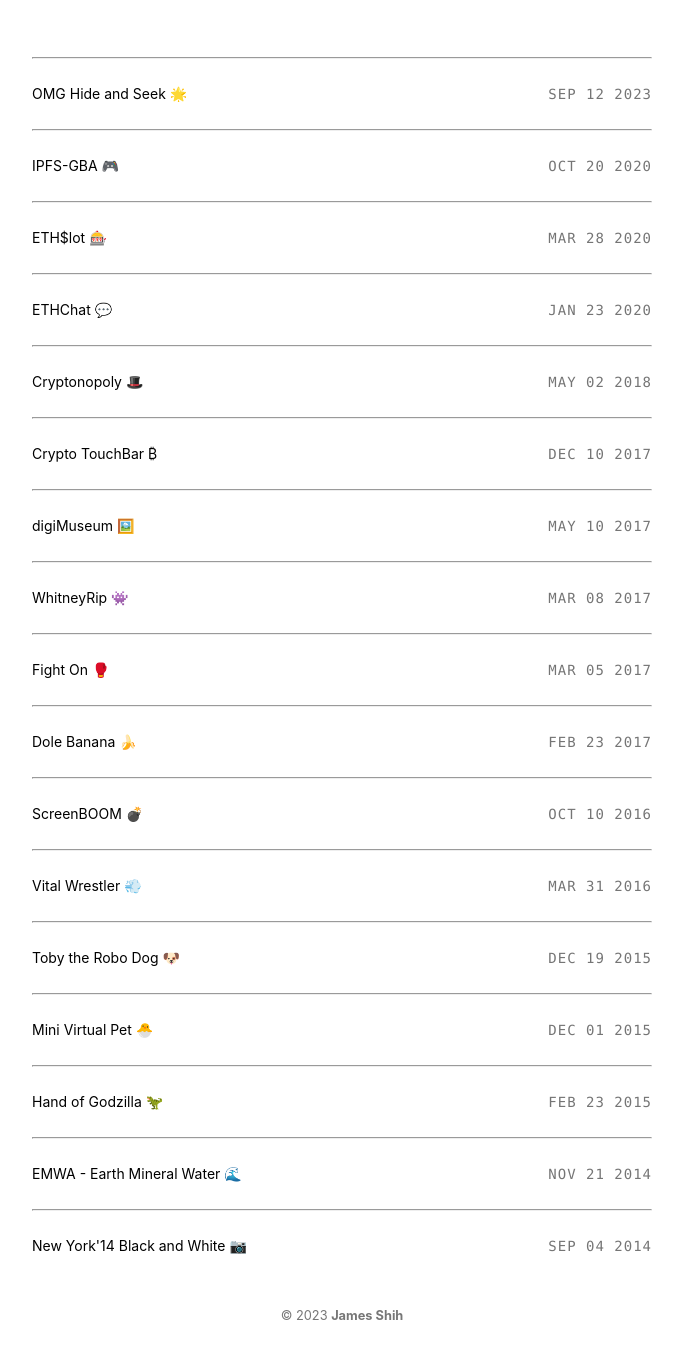
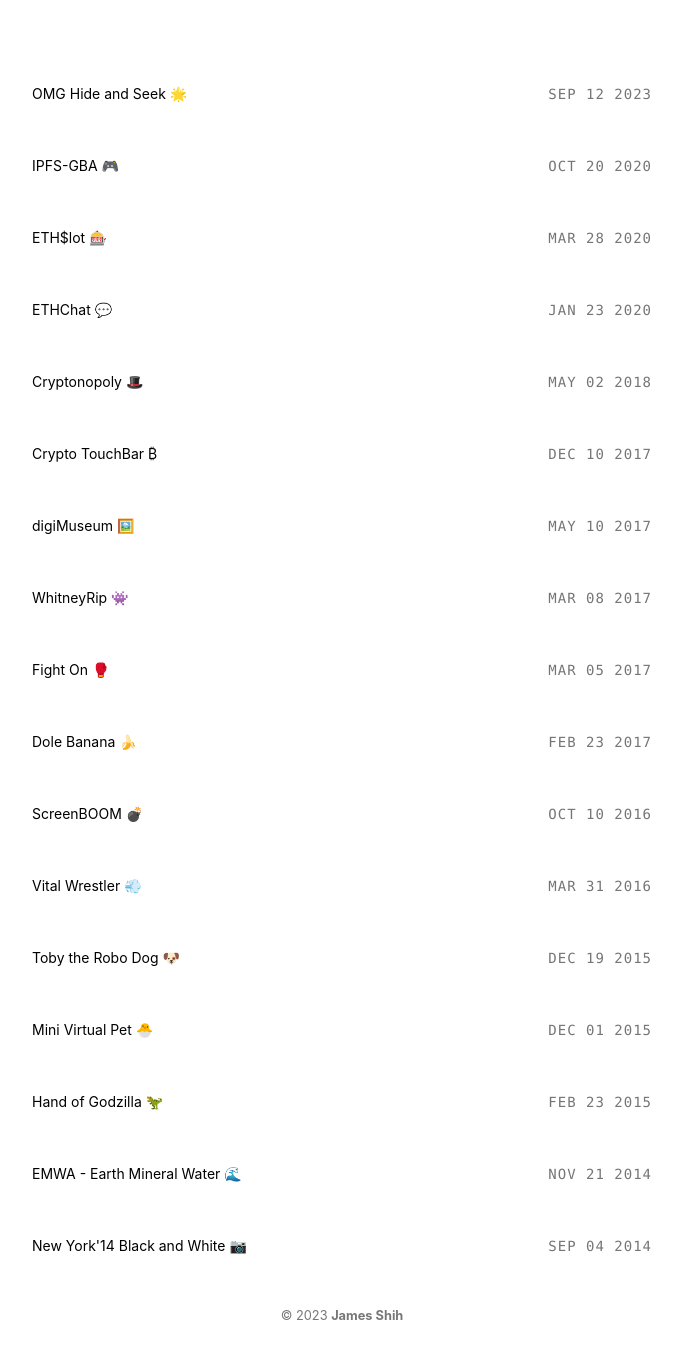
Before and after one commit to jameshih/blog, a Jekyll site: the page built from _posts/2017-03-05-fight-on.md, in a window 1280 px wide. Shown: the part 943-2304 px from the top of the page, without its empty margins (298-981 px from the left). Built offline with Jekyll 4.4.1, drawn with Linux system fonts in a browser that asks for light colours.

Commit message:
added divider

```diff
--- a/_layouts/page.html
+++ b/_layouts/page.html
@@ -13,7 +13,7 @@
 <div class="page-navigation code">
 	<a class="home" href="{{ "/" | prepend: site.baseurl | prepend: site.url }}" title="Back to Index">&larr; Index</a>
 </div>  -->
-
+<div class="divider"></div>
 <section>
   <!--{% for post in site.posts %}-->
   <!--{% unless post.next %}-->
@@ -26,7 +26,7 @@
   <!--{% endif %}-->
   <!--{% endunless %}-->
 
-  <hr />
+  <hr style="visibility: hidden" />
   <ul>
     <li>
       <div class="post-date code">
--- a/_layouts/post.html
+++ b/_layouts/post.html
@@ -24,7 +24,7 @@
     <a class="prev" href="{{ page.previous.url | prepend: site.baseurl | prepend: site.url }}" title="PREV: {{page.previous.title}}">&gt;&gt;</a>
   {% endif %}
 </div> -->
-
+<div class="divider"></div>
 <section>
   <!--{% for post in site.posts %}-->
   <!--{% unless post.next %}-->
@@ -37,7 +37,7 @@
   <!--{% endif %}-->
   <!--{% endunless %}-->
 
-  <hr />
+  <hr style="visibility: hidden" />
   <ul>
     <li>
       <div class="post-date code">
```
